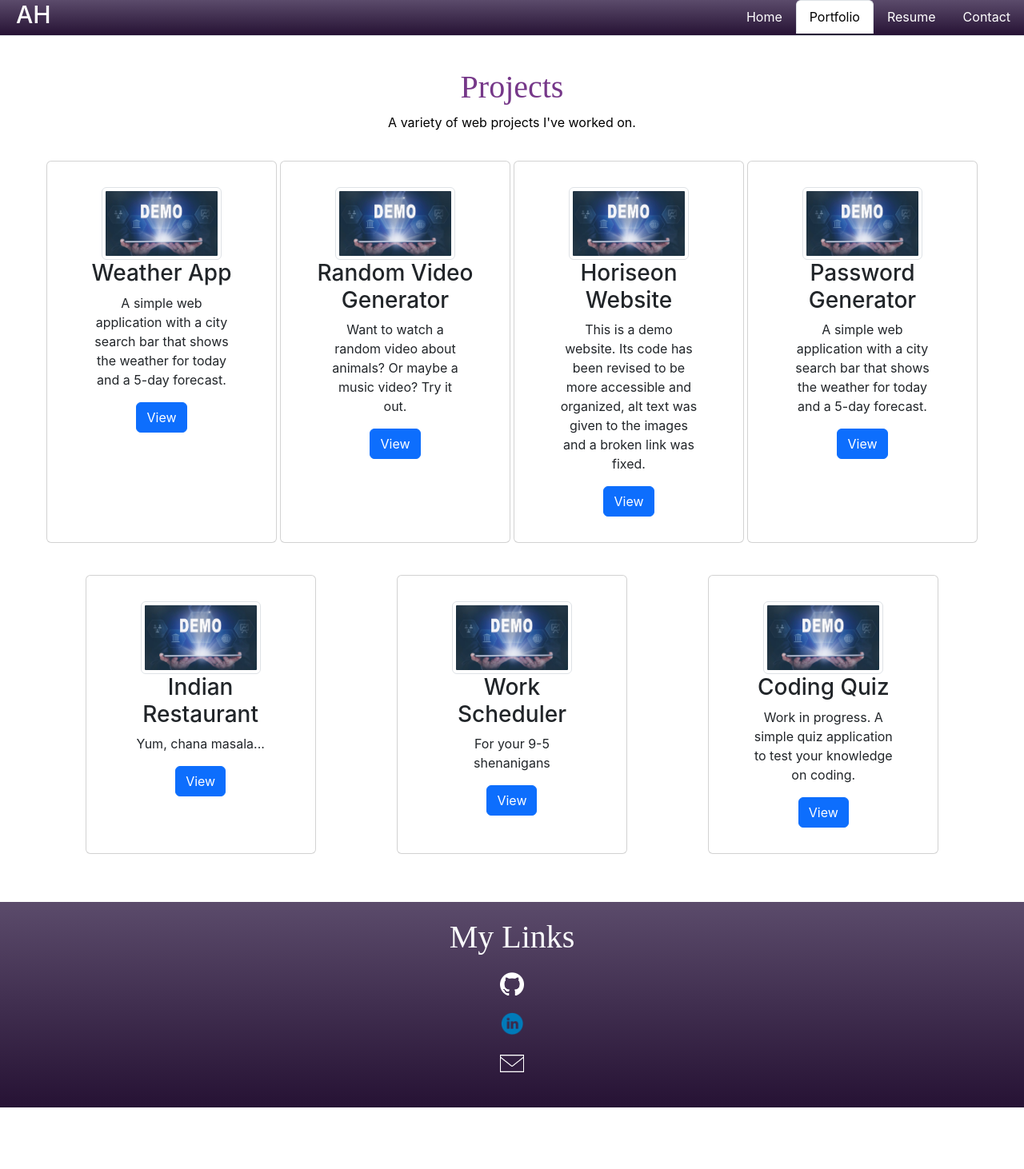
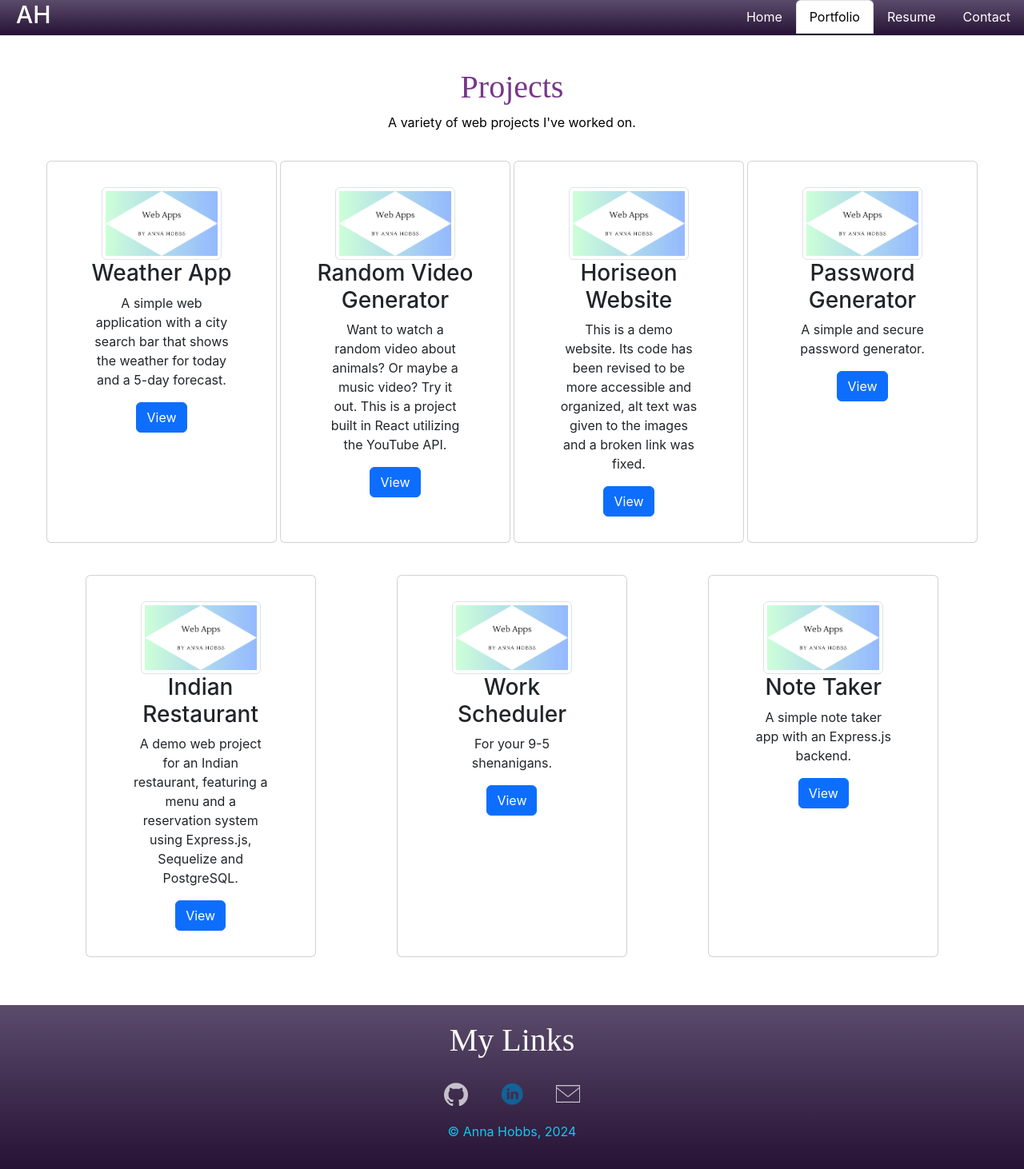
Before and after one commit to hobbsab/hobbsab.github.io, a React (Vite) app: page /Work in a window 1280 px wide. Shown: the whole page at 80% size. Before the commit the page ends 1385 px from the top, so only its background shows below. Built offline with nearby package versions, Linux system fonts and the light colour scheme; a web font is replaced by a local one.

Commit message:
resume added

```diff
--- a/index.html
+++ b/index.html
@@ -13,6 +13,7 @@
 </head>
 
 <body>
+  <script>const global = globalThis;</script>
   <div id="root"></div>
   <script type="module" src="/src/main.jsx"></script>
 </body>
--- a/package.json
+++ b/package.json
@@ -13,13 +13,17 @@
   "dependencies": {
     "@chakra-ui/card": "^2.2.0",
     "@chakra-ui/react": "^2.8.2",
+    "@emailjs/browser": "^4.4.1",
     "@emotion/react": "^11.11.4",
     "@emotion/styled": "^11.11.5",
+    "axios": "^1.7.6",
     "bootstrap": "^5.3.3",
+    "emailjs": "^4.0.3",
     "framer-motion": "^11.2.12",
     "react": "^18.2.0",
     "react-bootstrap": "^2.10.4",
     "react-dom": "^18.2.0",
+    "react-jotform-embed": "^1.1.3",
     "react-router-dom": "^6.11.1"
   },
   "devDependencies": {
--- a/src/App.css
+++ b/src/App.css
@@ -45,6 +45,10 @@ h1 {
 .footerImg {
   width: 30px;
   margin: 20px;
+  opacity: 0.7;
+}
+.footerImg:hover {
+  opacity: 1;
 }
 
 .nav-link {
--- a/src/components/Footer.jsx
+++ b/src/components/Footer.jsx
@@ -6,21 +6,25 @@ import linkedinImg from '../assets/linkedin.png';
 
 function Footer() {
     return (
-        <div className= 'gradient1 footerbg'>
+        <div className='gradient1 footerbg'>
             <div style={{
                 color: "white",
             }}
             >
                 <h1 class='text-light almendra-regular'>My Links</h1>
+
+                <div class="mx-auto">
                     <a href="https://github.com/hobbsab">
-                <img className= "footerImg mx-auto text-center" src={ghImg} />
+                        <img className="footerImg d-inline-block text-center" src={ghImg} />
                     </a>
                     <a href="https://www.linkedin.com/in/anna-b-hobbs/">
-                <img className= "footerImg mx-auto text-center" src={linkedinImg} />
+                        <img className="footerImg d-inline-block text-center" src={linkedinImg} />
                     </a>
                     <a href="mailto:abhobbs2@yahoo.com">
-                <img className= "footerImg mx-auto text-center" src={emailImg} />
+                        <img className="footerImg d-inline-block text-center" src={emailImg} />
                     </a>
+                    <p class='text-info'>© Anna Hobbs, 2024</p>
+                </div>
             </div>
         </div>
     );
--- a/src/pages/Contact.jsx
+++ b/src/pages/Contact.jsx
@@ -1,31 +1,60 @@
 import phoneImg from '../assets/phone.png';
+import JotformEmbed from 'react-jotform-embed';
+
+// export default function Contact() {
+//   return (
+//     <div className="maindiv">
+//       <h1 className="almendra-regular">Contact Page</h1>
+//       <a href="https://www.linkedin.com/in/anna-b-hobbs/">
+//         <img className="footerImg mx-auto" src={phoneImg} />
+//       </a>
+//       <h1 className="almendra-regular">Contact Page</h1>
+//       <JotformEmbed src="https://form.jotform.com/jsform/242433999221158" />
+//     </div>
+//   );
+// }
+
 export default function Contact() {
   return (
     <div className="maindiv">
       <h1 className="almendra-regular">Contact Page</h1>
-
       <a href="https://www.linkedin.com/in/anna-b-hobbs/">
         <img className="footerImg mx-auto" src={phoneImg} />
       </a>
-
-      <form className="w-50 mx-auto">
-        <div className="form-group col">
-          <label for="exampleInputEmail1">Name:</label>
-          <input type="text" className="form-control" id="exampleInputEmail1" placeholder="Name" required/>
-        </div>
-        <div className="form-group col">
-          <label for="exampleInputPassword1">Email:</label>
-          <input type="email" className="form-control" id="exampleInputPassword1" aria-describedby="emailHelp" placeholder="Email" required/>
-        </div>
-
-        <div className="form-group col">
-          <label for="message">Message:</label>
-          <textarea id="message" className="form-control" rows="7" cols="30" required></textarea><br />
-          <span id="message_validation" class="error_message" placeholder="Message"></span>
-        </div>
-
-        <button type="submit" className="btn btn-primary">Submit</button>
-      </form>
+      <JotformEmbed src="https://form.jotform.com/242433999221158" />
     </div>
   );
 }
+
+//OLD form
+
+// export default function Contact() {
+//   return (
+//     <div className="maindiv">
+//       <h1 className="almendra-regular">Contact Page</h1>
+
+//       <a href="https://www.linkedin.com/in/anna-b-hobbs/">
+//         <img className="footerImg mx-auto" src={phoneImg} />
+//       </a>
+
+//       <form className="w-50 mx-auto">
+//         <div className="form-group col">
+//           <label for="exampleInputEmail1">Name:</label>
+//           <input type="text" className="form-control" id="exampleInputEmail1" placeholder="Name" required/>
+//         </div>
+//         <div className="form-group col">
+//           <label for="exampleInputPassword1">Email:</label>
+//           <input type="email" className="form-control" id="exampleInputPassword1" aria-describedby="emailHelp" placeholder="Email" required/>
+//         </div>
+
+//         <div className="form-group col">
+//           <label for="message">Message:</label>
+//           <textarea id="message" className="form-control" rows="7" cols="30" required></textarea><br />
+//           <span id="message_validation" class="error_message" placeholder="Message"></span>
+//         </div>
+
+//         <button type="submit" className="btn btn-primary">Submit</button>
+//       </form>
+//     </div>
+//   );
+// }
--- a/src/pages/Home.jsx
+++ b/src/pages/Home.jsx
@@ -7,7 +7,7 @@ export default function Home() {
       <h3 className="almendra-regular">Full-Stack Web Development</h3>
       <img className="rounded-circle mx-auto mainphoto" alt="avatar" src={profileImg} width="200" height="auto"/>
       <p>
-      I'm a full-stack web developer based in North Carolina with a passion for creating and designing beautiful and functional web applications. I'm dedicated to creating responsive and user-friendly web solutions that meet your needs.
+      I'm a full-stack web developer based in North Carolina with a passion for creating and designing beautiful and functional web applications. I'm dedicated to creating responsive and user-friendly websites that meet your needs.
       </p>
     </div>
   );
--- a/src/pages/Resume.jsx
+++ b/src/pages/Resume.jsx
@@ -4,10 +4,11 @@ export default function Resume() {
   return (
     <div className="maindiv">
       <h1 className="almendra-regular">Resume / stack skillset</h1>
-      <img className= "errorImg mx-auto" src={htmlcssjs} />
-      <p>
-      <img src="https://encrypted-tbn0.gstatic.com/images?q=tbn:ANd9GcTgItDnVQWhFv3h4OhOws0iFmV0HAjQoD3jZg&s" className= "mx-auto"/>
-      </p>
+      <div>
+            <a href="https://ahresume.tiiny.site/" class="btn btn-primary">View Resume</a>
+      </div>
+      <img className= "errorImg mx-auto p-3" src={htmlcssjs} />
+      {/* <img src="https://encrypted-tbn0.gstatic.com/images?q=tbn:ANd9GcTgItDnVQWhFv3h4OhOws0iFmV0HAjQoD3jZg&s" className= "mx-auto"/>           */}
       </div>
   );
 }
--- a/src/pages/Work.jsx
+++ b/src/pages/Work.jsx
@@ -1,4 +1,4 @@
-import demoImg from '../assets/demo.jpg';
+import demoImg from '../assets/demo2.png';
 import { Card, CardHeader, CardBody, CardFooter, Stack, Heading, Button } from '@chakra-ui/react'
 
 export default function Work() {
@@ -28,7 +28,7 @@ export default function Work() {
               <img className="portfolioImg img-thumbnail mx-auto" src={demoImg} alt="Weather app" />
             <div className="container">
               <h3 className="workheader">Random Video Generator</h3>
-              <p className="caption container-sm">Want to watch a random video about animals? Or maybe a music video? Try it out.</p>
+              <p className="caption container-sm">Want to watch a random video about animals? Or maybe a music video? Try it out. This is a project built in React utilizing the YouTube API.</p>
             </div>
             <a href="https://randomvideogen.netlify.app/" class="btn btn-primary">View</a>
           </div>
@@ -50,7 +50,7 @@ export default function Work() {
               <img className="portfolioImg img-thumbnail mx-auto" src={demoImg} alt="Weather app" />
             <div className="container">
               <h3 className="workheader">Password Generator</h3>
-              <p className="caption container-sm">A simple web application with a city search bar that shows the weather for today and a 5-day forecast.</p>
+              <p className="caption container-sm">A simple and secure password generator.</p>
             </div>
             <a href="https://hobbsab.github.io/PasswordGen/" class="btn btn-primary">View</a>
           </div>
@@ -61,7 +61,7 @@ export default function Work() {
               <img className="portfolioImg img-thumbnail mx-auto" src={demoImg} alt="Weather app" />
             <div className="container">
               <h3 className="workheader">Indian Restaurant</h3>
-              <p className="caption container-sm">Yum, chana masala...</p>
+              <p className="caption container-sm">A demo web project for an Indian restaurant, featuring a menu and a reservation system using Express.js, Sequelize and PostgreSQL.</p>
             </div>
             <a href="https://hobbsab.github.io/Restaurant/public/index.html" class="btn btn-primary">View</a>
           </div>
@@ -72,13 +72,28 @@ export default function Work() {
               <img className="portfolioImg img-thumbnail mx-auto" src={demoImg} alt="Weather app" />
             <div className="container">
               <h3 className="workheader">Work Scheduler</h3>
-              <p className="caption container-sm">For your 9-5 shenanigans</p>
+              <p className="caption container-sm">For your 9-5 shenanigans.</p>
             </div>
             <a href="https://hobbsab.github.io/WorkSchedule/Develop/index.html" class="btn btn-primary">View</a>
           </div>
         </div>
 
+
         <div className="imgcontainer card mx-auto">
+          <div className="exampleimg card-img-top">
+              <img className="portfolioImg img-thumbnail mx-auto" src={demoImg} alt="Weather app" />
+            <div className="container">
+              <h3 className="workheader">Note Taker</h3>
+              <p className="caption container-sm">A simple note taker app with an Express.js backend.</p>
+            </div>
+            <a href="https://note-taker3001-9ed4513fa6a4.herokuapp.com/" class="btn btn-primary">View</a>
+          </div>
+        </div>
+
+
+
+
+        {/* <div className="imgcontainer card mx-auto">
           <div className="exampleimg card-img-top">
               <img className="portfolioImg img-thumbnail mx-auto" src={demoImg} alt="Weather app" />
             <div className="container">
@@ -87,7 +102,7 @@ export default function Work() {
             </div>
             <a href="https://hobbsab.github.io/" class="btn btn-primary">View</a>
           </div>
-        </div>
+        </div> */}
 
 
       </div>
```
Also changed, not shown: src/assets/demo2.png (added), 1 other file (tests, documents, lock files or other folders). Lines whose indentation alone changed are shown as unchanged.
